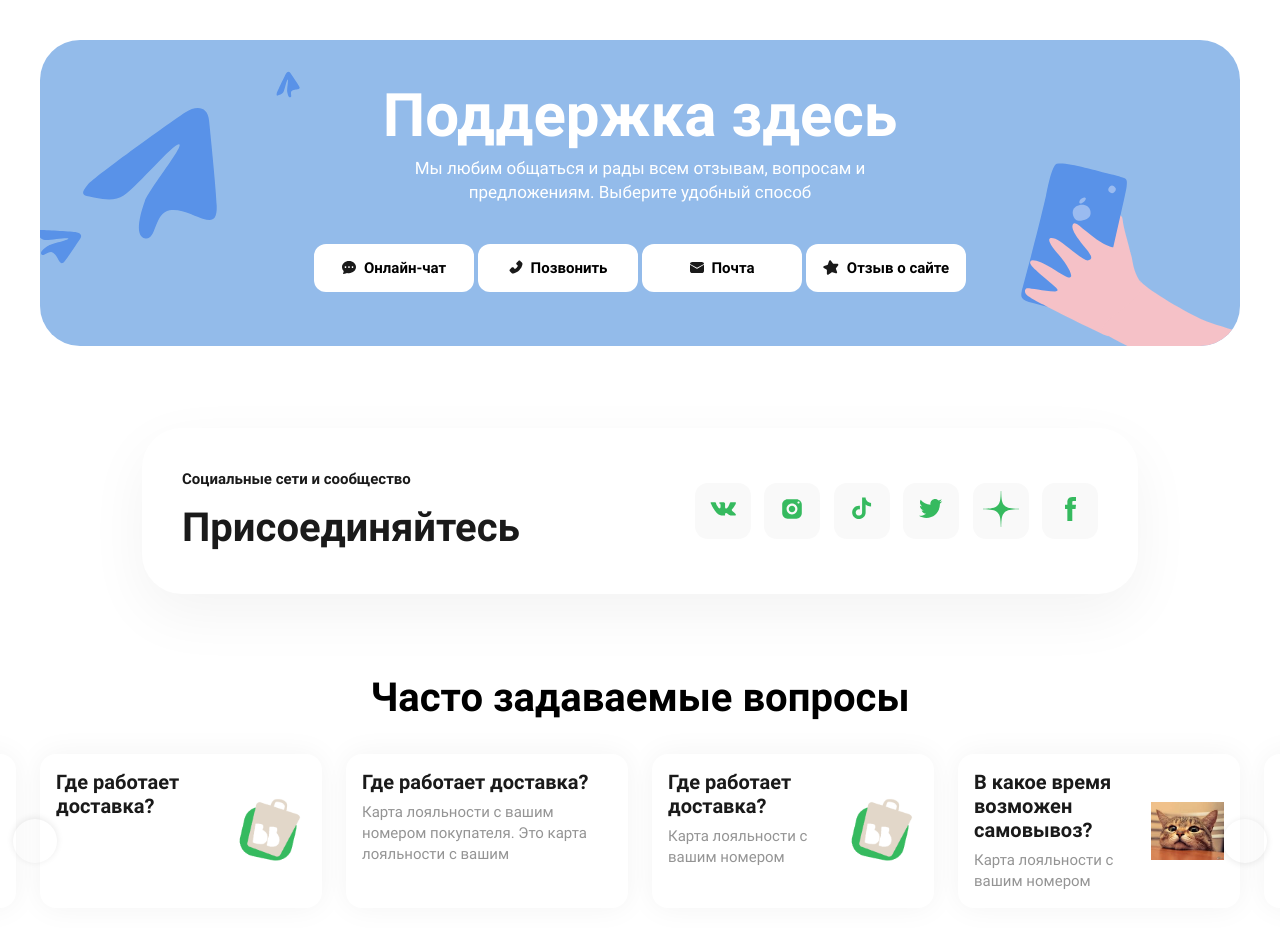
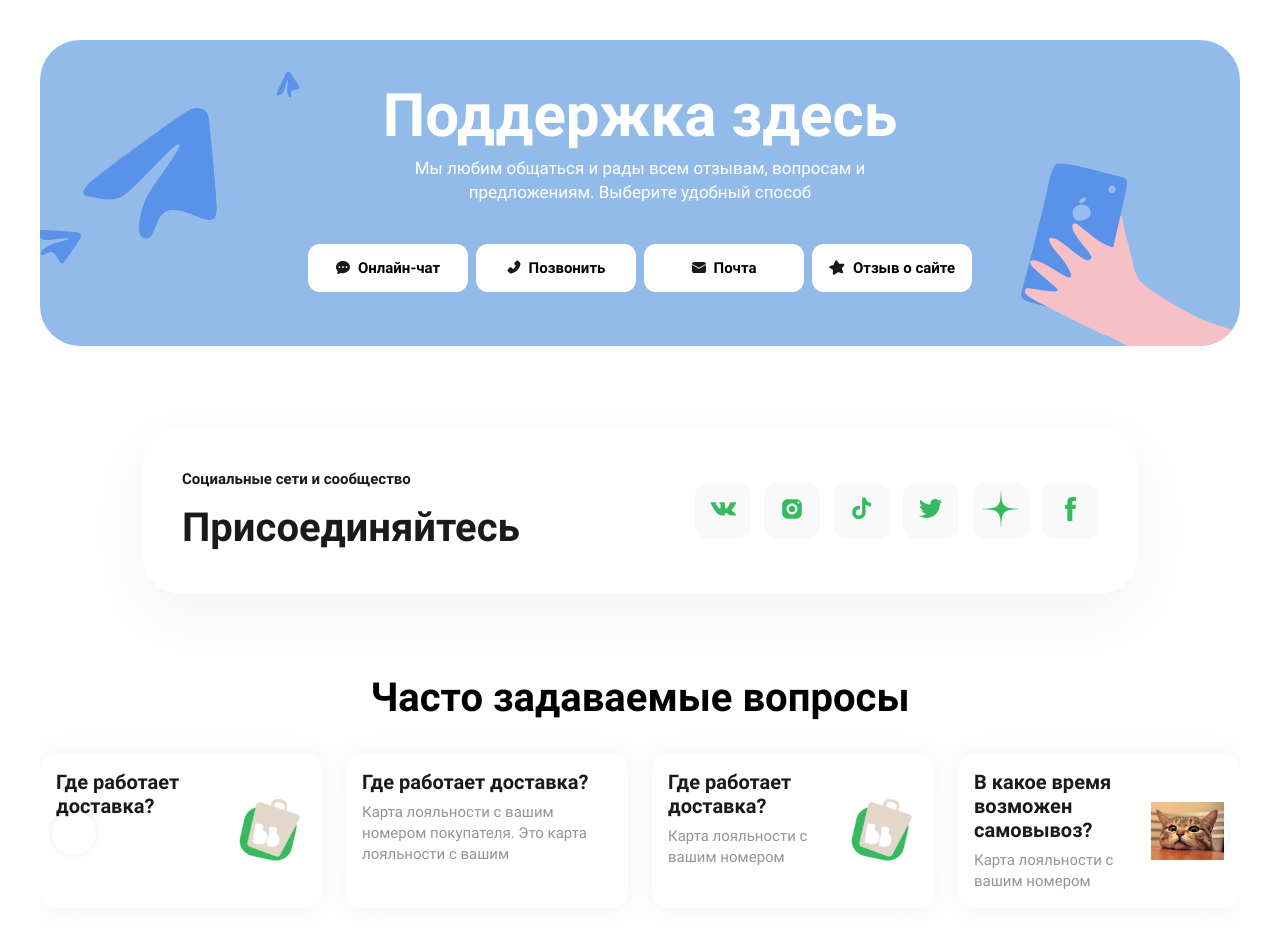
Before and after one commit to bubn0ff/ameton-test, a plain HTML site: page index.html in a window 1280 px wide. Shown: the top 952 px of the page. Drawn offline with Linux system fonts and the light colour scheme.

Commit message:
Fix: fixed some mistakes

```diff
--- a/index.html
+++ b/index.html
@@ -15,7 +15,7 @@
         <div class="support__body">
           <h1 class="support__title">Поддержка здесь</h1>
           <p class="support__subtitle">Мы любим общаться и рады всем отзывам, вопросам и предложениям. Выберите удобный способ</p>
-          <div class=".support__button buttons">
+          <div class="support__buttons buttons">
             <button class="support__button _button _word-break support__chat"><img src="./img/icon-chat.svg" alt="Онлайн-чат">Онлайн-чат</button>
             <button class="support__button _button _word-break support__phone"><img src="./img/icon-phone.svg" alt="Позвонить">Позвонить</button>
             <button class="support__button _button _word-break support__email"><img src="./img/icon-email.svg" alt="Почта">Почта</button>
--- a/scss/styles.scss
+++ b/scss/styles.scss
@@ -145,6 +145,7 @@ body._lock {
 
   // .main__faq-slider
   &__faq-slider {
+    width: 1200px;
     max-width: 1600px;
     margin: 0px auto 60px;
 
@@ -554,17 +555,9 @@ body._lock {
 
 .faq-slider {
   text-align: center;
-  padding: 0px 40px 20px;
+  padding: 0px 0px 20px;
   position: relative;
   overflow: hidden;
-
-  @include md3() {
-    padding: 0px 25px 20px;
-  }
-
-  @include md4() {
-    padding: 0px 15px 20px;
-  }
 
   // .faq-slider__title
   &__title {
@@ -588,7 +581,7 @@ body._lock {
   &__arrow {
     content: '';
     position: absolute;
-    top: 57%;
+    top: 54%;
     width: 44px;
     height: 44px;
     box-shadow: 0px 1px 7px rgba(0, 0, 0, 0.09);
```
Also changed, not shown: css/styles.css, 1 other file.
